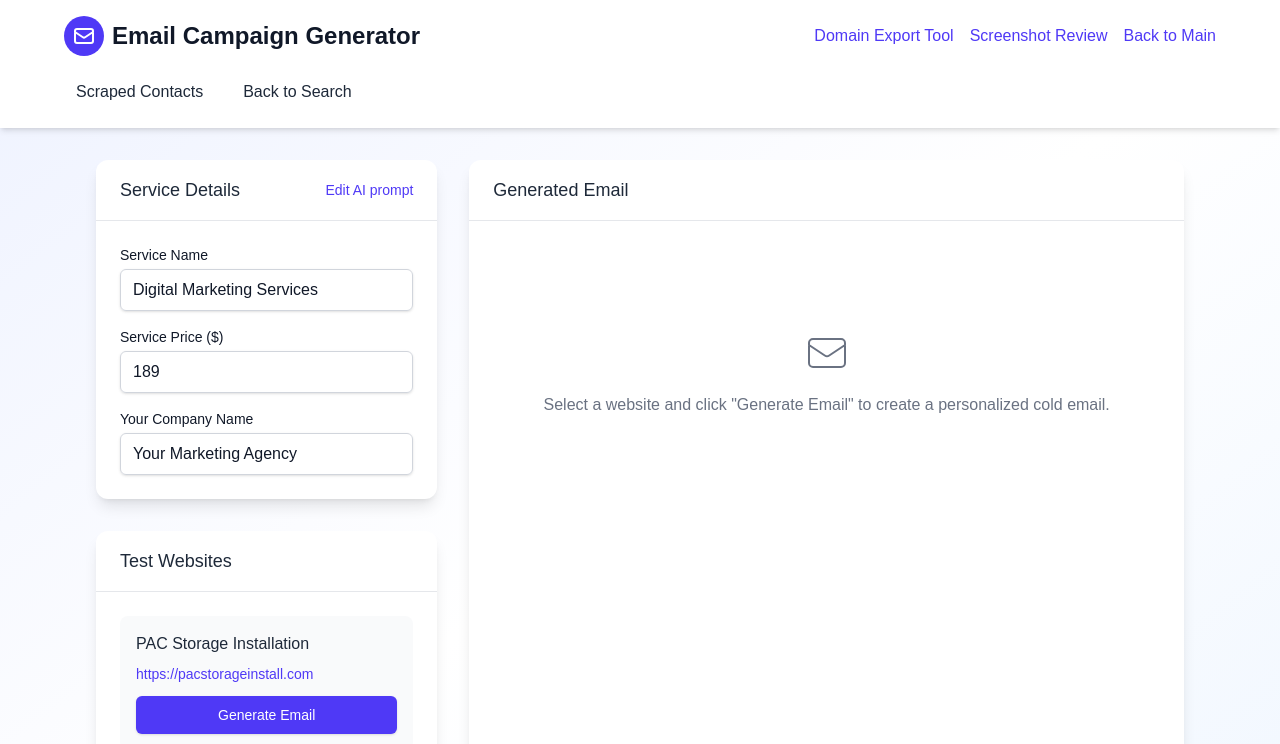
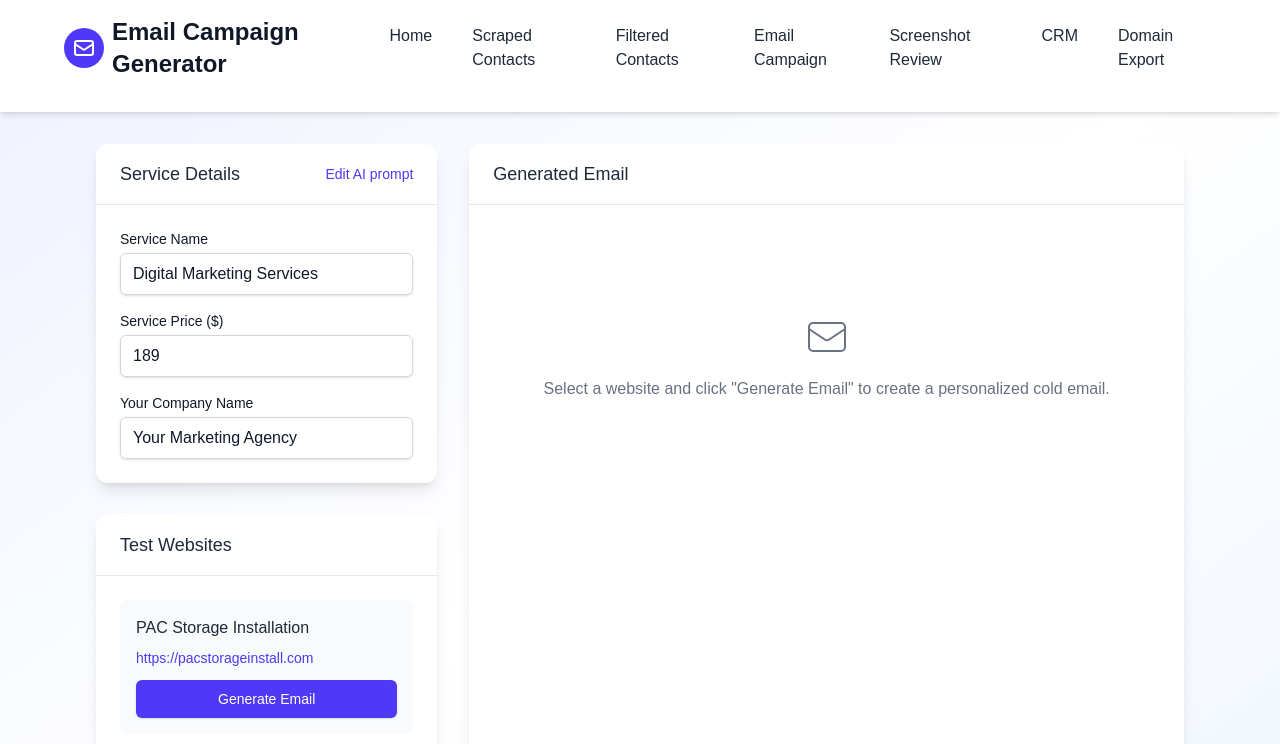
Before and after one commit to christopher0331/aileadpix, a Next.js app: page /email-campaign in a window 1280 px wide. Shown: the top 744 px of the page. Built offline with nearby package versions, Linux system fonts and the light colour scheme.

Commit message:
feat: unify navigation

```diff
--- /dev/null
+++ b/src/app/components/MainNav.js
@@ -0,0 +1,18 @@
+'use client'
+
+import Link from 'next/link'
+
+export default function MainNav() {
+  const linkClass = 'px-3 py-2 rounded-md text-gray-800 font-medium hover:bg-gray-100';
+  return (
+    <nav className="flex space-x-4">
+      <Link href="/" className={linkClass}>Home</Link>
+      <Link href="/scraped-contacts" className={linkClass}>Scraped Contacts</Link>
+      <Link href="/filtered-contacts" className={linkClass}>Filtered Contacts</Link>
+      <Link href="/email-campaign" className={linkClass}>Email Campaign</Link>
+      <Link href="/screenshot-review" className={linkClass}>Screenshot Review</Link>
+      <Link href="/crm" className={linkClass}>CRM</Link>
+      <Link href="/domain-export" className={linkClass}>Domain Export</Link>
+    </nav>
+  )
+}
--- a/src/app/crm/page.js
+++ b/src/app/crm/page.js
@@ -3,6 +3,7 @@
 import { useState, useEffect } from 'react';
 import Image from 'next/image';
 import Link from 'next/link';
+import MainNav from '../components/MainNav';
 
 export default function CRMPage() {
   const [contacts, setContacts] = useState([]);
@@ -193,20 +194,7 @@ export default function CRMPage() {
             </div>
             <h1 className="text-2xl font-bold text-gray-800">Campaign CRM</h1>
           </div>
-          <nav className="flex space-x-4">
-            <Link href="/scraped-contacts" className="px-3 py-2 rounded-md text-gray-800 font-medium hover:bg-gray-100">
-              Scraped Contacts
-            </Link>
-            <Link href="/screenshot-review" className="px-3 py-2 rounded-md text-gray-800 font-medium hover:bg-gray-100">
-              Screenshot Review
-            </Link>
-            <Link href="/email-campaign" className="px-3 py-2 rounded-md text-gray-800 font-medium hover:bg-gray-100">
-              Email Campaign
-            </Link>
-            <Link href="/" className="px-3 py-2 rounded-md text-gray-800 font-medium hover:bg-gray-100">
-              Back to Search
-            </Link>
-          </nav>
+          <MainNav />
         </div>
       </header>
 
--- a/src/app/domain-export/page.js
+++ b/src/app/domain-export/page.js
@@ -2,6 +2,7 @@
 
 import { useState } from 'react';
 import Link from 'next/link';
+import MainNav from '../components/MainNav';
 
 export default function DomainExportPage() {
   const [websites, setWebsites] = useState('');
@@ -222,9 +223,7 @@ export default function DomainExportPage() {
       <div className="max-w-3xl mx-auto px-4 sm:px-6 lg:px-8">
         <div className="mb-8 flex justify-between items-center">
           <h1 className="text-2xl font-bold text-gray-900">Domain Export Tool</h1>
-          <Link href="/email-campaign" className="text-indigo-600 hover:text-indigo-800">
-            Back to Email Campaign
-          </Link>
+          <MainNav />
         </div>
 
         <div className="bg-white shadow-lg rounded-xl overflow-hidden">
--- a/src/app/email-campaign/page.js
+++ b/src/app/email-campaign/page.js
@@ -2,6 +2,7 @@
 
 import { useState, useEffect } from 'react';
 import Link from 'next/link';
+import MainNav from '../components/MainNav';
 
 // Hardcoded test websites as requested
 const TEST_WEBSITES = [
@@ -142,26 +143,8 @@ Make it sound natural and compelling.`
               </div>
               <h1 className="text-2xl font-bold text-gray-900">Email Campaign Generator</h1>
             </div>
-            <div className="flex space-x-4">
-              <Link href="/domain-export" className="text-indigo-600 hover:text-indigo-800">
-                Domain Export Tool
-              </Link>
-              <Link href="/screenshot-review" className="text-indigo-600 hover:text-indigo-800">
-                Screenshot Review
-              </Link>
-              <Link href="/" className="text-indigo-600 hover:text-indigo-800">
-                Back to Main
-              </Link>
-            </div>
+            <MainNav />
           </div>
-          <nav className="flex space-x-4">
-            <Link href="/scraped-contacts" className="px-3 py-2 rounded-md text-gray-800 font-medium hover:bg-gray-100">
-              Scraped Contacts
-            </Link>
-            <Link href="/" className="px-3 py-2 rounded-md text-gray-800 font-medium hover:bg-gray-100">
-              Back to Search
-            </Link>
-          </nav>
         </div>
       </header>
 
--- a/src/app/filtered-contacts/page.js
+++ b/src/app/filtered-contacts/page.js
@@ -2,6 +2,7 @@
 
 import { useState, useEffect } from 'react';
 import Link from 'next/link';
+import MainNav from '../components/MainNav';
 
 const FilteredContactsPage = () => {
   const [contacts, setContacts] = useState([]);
@@ -43,17 +44,7 @@ const FilteredContactsPage = () => {
             </div>
             <h1 className="text-2xl font-bold text-gray-800">Filtered Contacts</h1>
           </div>
-          <nav className="flex space-x-4">
-            <Link href="/scraped-contacts" className="px-4 py-2 rounded-md bg-indigo-600 text-white hover:bg-indigo-700">
-              Scraped Contacts
-            </Link>
-            <Link href="/email-campaign" className="px-3 py-2 rounded-md text-gray-800 font-medium hover:bg-gray-100">
-              Email Campaign
-            </Link>
-            <Link href="/" className="px-3 py-2 rounded-md text-gray-800 font-medium hover:bg-gray-100">
-              Back to Search
-            </Link>
-          </nav>
+          <MainNav />
         </div>
       </header>
 
--- a/src/app/reviewed-contacts/page.js
+++ b/src/app/reviewed-contacts/page.js
@@ -2,6 +2,7 @@
 
 import { useState, useEffect } from 'react';
 import Link from 'next/link';
+import MainNav from '../components/MainNav';
 
 export default function ReviewedContactsPage() {
   const [loading, setLoading] = useState(true);
@@ -183,17 +184,7 @@ export default function ReviewedContactsPage() {
             </div>
             <h1 className="text-2xl font-bold text-gray-800">Reviewed Contacts</h1>
           </div>
-          <nav className="flex space-x-4">
-            <Link href="/scraped-contacts" className="px-3 py-2 rounded-md text-gray-800 font-medium hover:bg-gray-100">
-              Scraped Contacts
-            </Link>
-            <Link href="/screenshot-review" className="px-3 py-2 rounded-md text-gray-800 font-medium hover:bg-gray-100">
-              Screenshot Review
-            </Link>
-            <Link href="/" className="px-3 py-2 rounded-md text-gray-800 font-medium hover:bg-gray-100">
-              Back to Search
-            </Link>
-          </nav>
+          <MainNav />
         </div>
       </header>
 
--- a/src/app/scraped-contacts/page.js
+++ b/src/app/scraped-contacts/page.js
@@ -2,6 +2,7 @@
 
 import { useState, useEffect } from 'react';
 import Link from 'next/link';
+import MainNav from '../components/MainNav';
 
 const ScrapedContactsPage = () => {
   const [filteredContacts, setFilteredContacts] = useState([]);
@@ -213,17 +214,7 @@ const ScrapedContactsPage = () => {
             </div>
             <h1 className="text-2xl font-bold text-gray-800">Scraped Contacts</h1>
           </div>
-          <nav className="flex space-x-4">
-            <Link href="/filtered-contacts" className="px-3 py-2 rounded-md text-gray-800 font-medium hover:bg-gray-100">
-              Filtered Contacts
-            </Link>
-            <Link href="/email-campaign" className="px-3 py-2 rounded-md text-gray-800 font-medium hover:bg-gray-100">
-              Email Campaign
-            </Link>
-            <Link href="/" className="px-3 py-2 rounded-md text-gray-800 font-medium hover:bg-gray-100">
-              Back to Search
-            </Link>
-          </nav>
+          <MainNav />
         </div>
       </header>
 
--- a/src/app/screenshot-review/page.js
+++ b/src/app/screenshot-review/page.js
@@ -3,6 +3,7 @@
 import { useState, useEffect, useCallback } from 'react';
 import Image from 'next/image';
 import Link from 'next/link';
+import MainNav from '../components/MainNav';
 
 export default function ScreenshotReviewPage() {
   const [manifest, setManifest] = useState([]);
@@ -340,9 +341,7 @@ export default function ScreenshotReviewPage() {
                 {processingScreenshots ? 'Processing...' : 'Generate Screenshots'}
               </button>
 
-              <Link href="/" className="px-3 py-1 text-sm rounded border border-gray-300 hover:bg-gray-50 transition">
-                Home
-              </Link>
+              <MainNav />
 
               <button
                 onClick={handleDownload}
```
